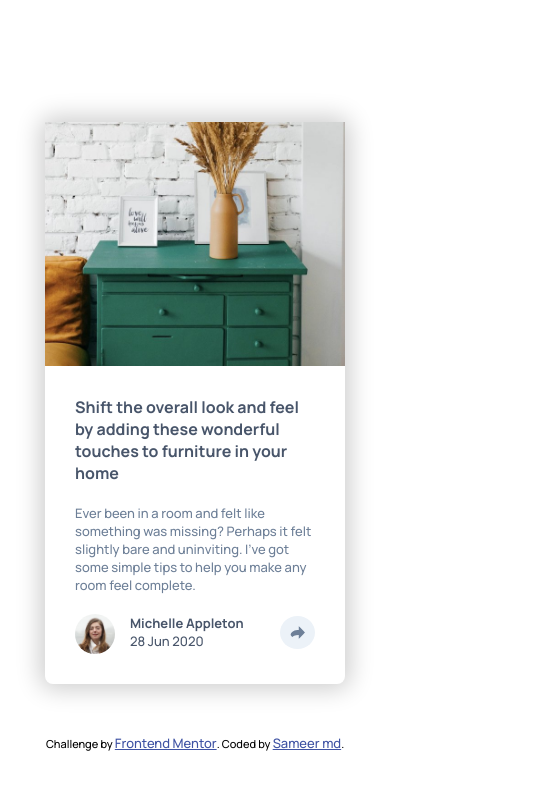
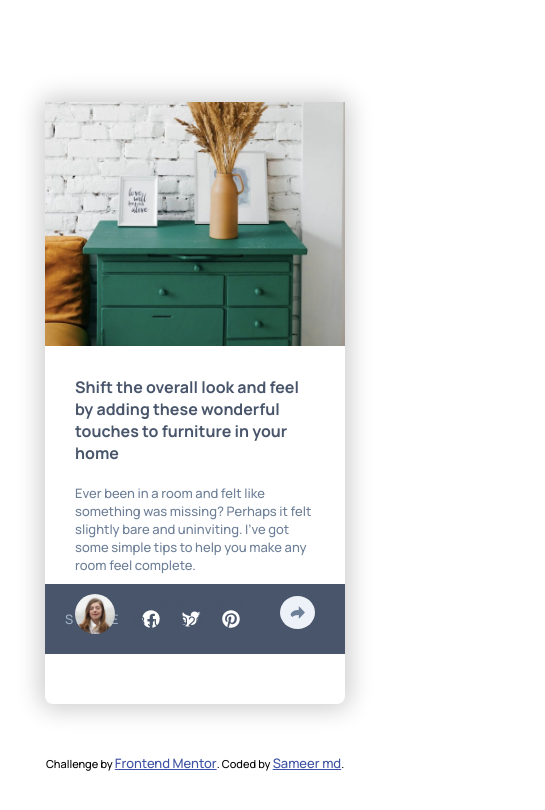
Before and after one commit to Sameermd16/Article-preview-component-HTML-CSS-JAVASCRIPT, a plain HTML site: page index.html in a window 390 px wide. Both pictures are taken after a click on the element 297 px from the left and 634 px from the top of the page. Shown: the whole page, 545 px wide, since content can reach past the window. Drawn offline with nearby package versions, Linux system fonts and the light colour scheme.

Commit message:
JavaScript

```diff
--- a/script.js
+++ b/script.js
@@ -3,6 +3,5 @@ const social_media = document.querySelector(".socials_share")
 
 
 arrow.addEventListener("click", () => {
-    this.classList.toggle("active");
-   social_media.classList.toggle("active");
+    social_media.classList.toggle("active");
 });
--- a/style.css
+++ b/style.css
@@ -79,8 +79,9 @@ body{
     align-items: center;
     justify-content: space-evenly;
     visibility: hidden;
+    transition: all ease-out;
 }
-.socials_share.active{
+.active{
     visibility: visible;
 }
 .socials_share span{
@@ -131,4 +132,31 @@ ion-icon:hover{
         grid-template-columns: 300px;
         margin-top: 30px;
     }
+    .socials_share{
+        position: relative;
+        width: 300px;
+        /* border: 2px solid blue; */
+        inset: -20px -28px;
+        justify-content: flex-start;
+        height: 70px;
+        left: 0px;
+       top: -50px;
+       border-radius: 0;
+       z-index: -1;
+    }
+    .socials_share::after{
+        display: none;
+    }
+    .text_div{
+        padding: 0;
+    }
+    .text_box{
+        padding: 30px 30px 0px 30px;
+    }
+    .bottom_flex{
+        padding: 0 30px;
+    }
+    ion-icon, .socials_share span{
+        margin-left: 20px;
+    }
 }
```
